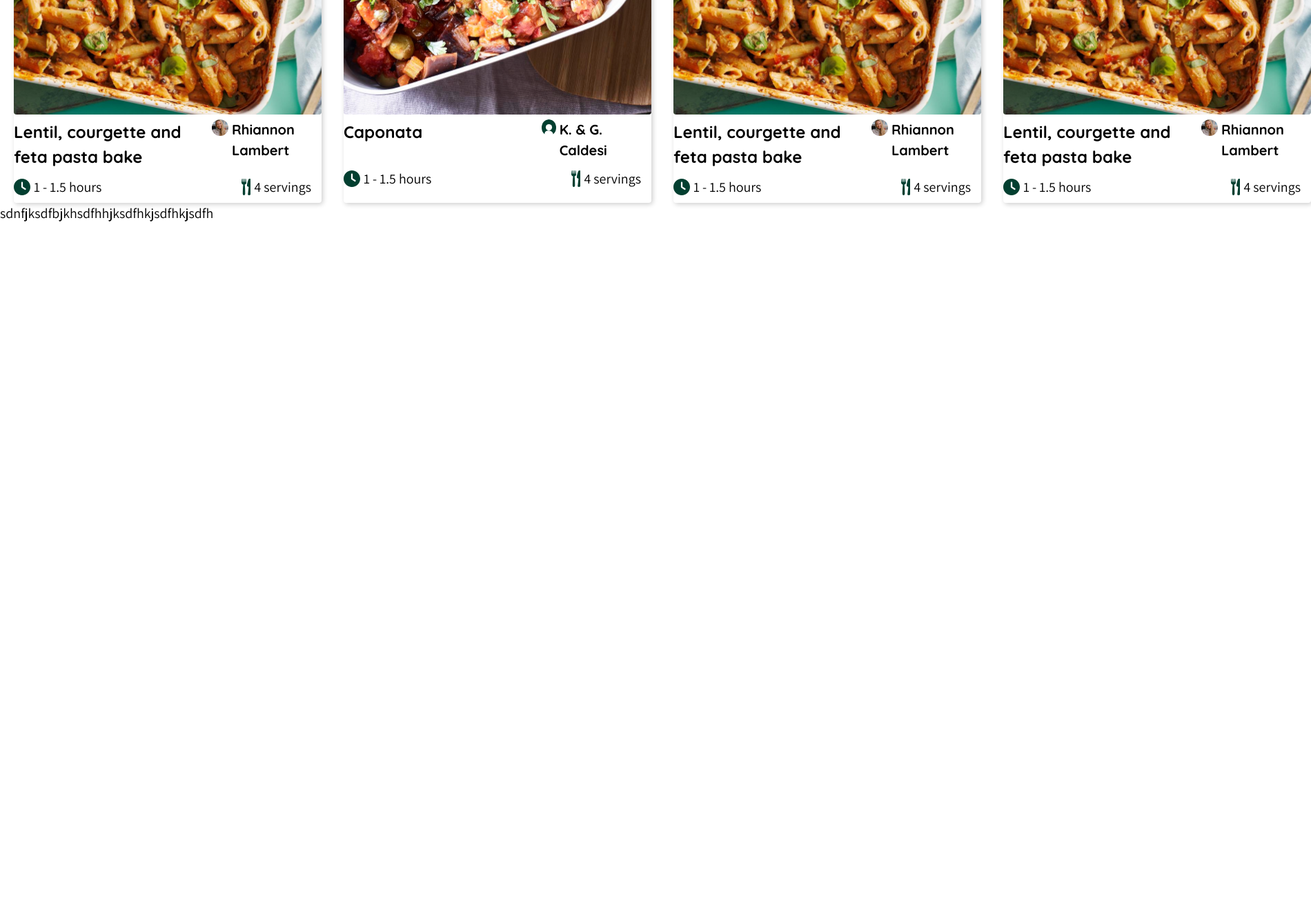
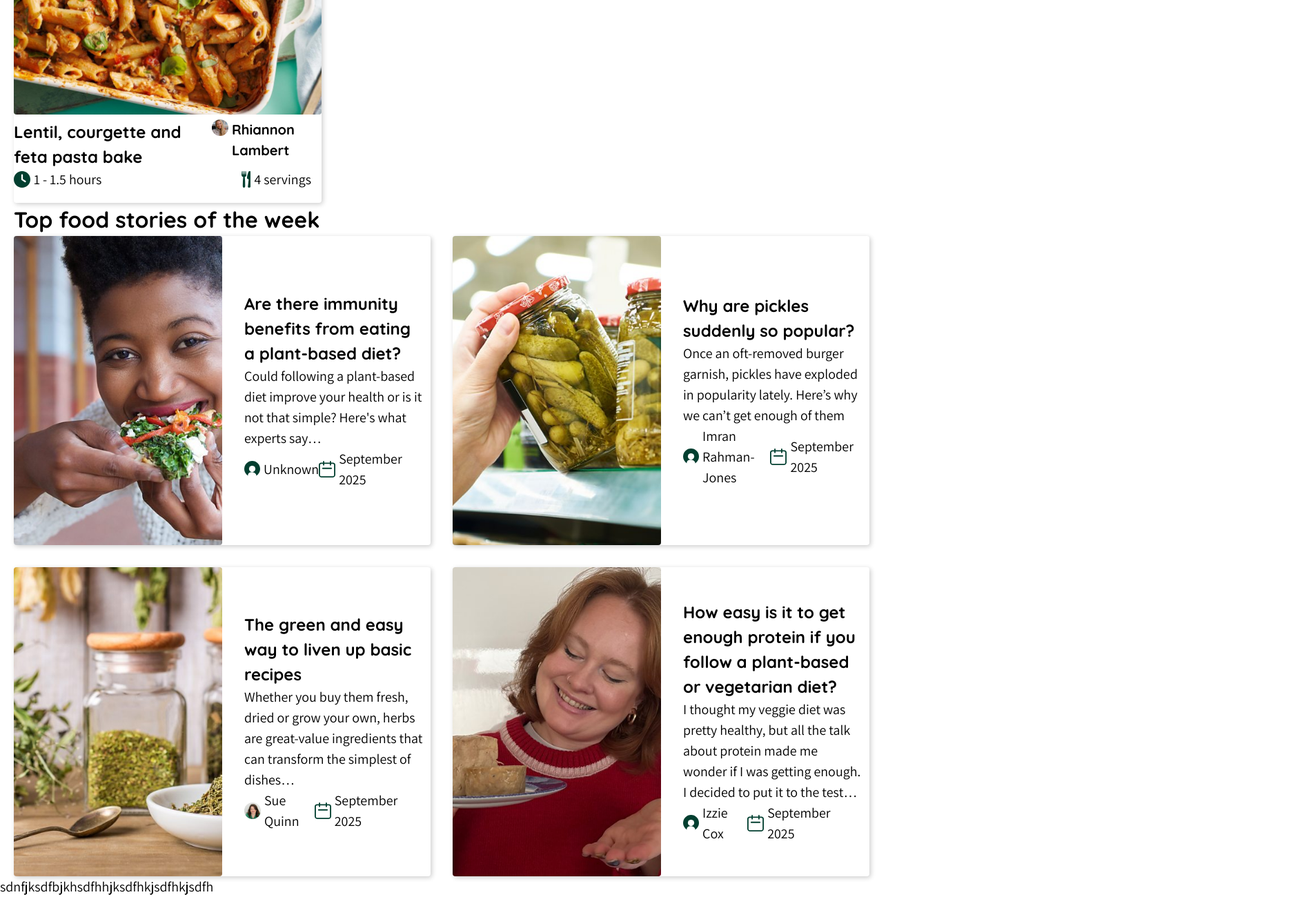
Before and after one commit to Smaakag3/FoodForThought, a plain HTML site: page index.html in a window 1280 px wide. Shown: the part 1240-2540 px from the top of the page at 69% size, 1900 px wide, since content can reach past the window. Before the commit the page ends 1564 px from the top, so only its background shows below. Drawn offline with Linux system fonts and the light colour scheme.

Commit message:
Food storeis section lavet og done

```diff
--- a/Assets/Css/Style.css
+++ b/Assets/Css/Style.css
@@ -194,11 +194,60 @@ p {
     align-items: flex-start;
 }
 
-.cardInfoBot {
-    margin-top: 11px;
-}
 
 .recipes {
     display: flex;
     gap: 32px;
 }
+
+/* Generelt card */
+.card {
+    box-shadow: var(--standard-shadow);
+    border-radius: 4px;
+}
+
+
+/* Food stories */
+.foodStories {
+    display: grid;
+    grid-template-columns: repeat(2,1fr);
+    gap: 32px;
+}
+
+.foodStory {
+    display: grid;
+    grid-template-columns: repeat(2,1fr);
+    align-items: center;
+    height: 448px;
+}
+
+.foodStory img {
+    width: 100%;
+    height: 100%;
+    object-fit: cover;
+    border-radius: 4px;
+}
+
+.foodStoryInfo {
+    margin-left: 32px;
+    margin-right: 8px;
+}
+
+.foodStory .iconImg {
+    height: 24px;
+    width: auto;
+}
+
+.foodStory .profilePicture {
+    max-width: 24px;
+    max-height: 24px;
+    border-radius: 50%;
+    overflow: hidden;
+    display: inline-block;
+}
+
+.profilePicture img {
+    width: 100%;
+    height: 100%;
+    object-fit: cover;
+}
--- a/index.html
+++ b/index.html
@@ -52,75 +52,81 @@
           </div>
         </div>
       </article>
-      <article class="recipe">
-        <img src="./Assets/Img/recipePic/caponata.jpg" alt="Picture of caponata" class="recipeMainPic">
-        <div class="cardInfo cardInfoTop">
+      </div>
+      </section>
+      <section>
+        <h2>Top food stories of the week</h2>
+        <div class="foodStories">
+        <a href="#" class="foodStory card ">
+          <img src="./Assets/Img/foodStories/benefitsOfPlantBased.jpg" alt="">
+          <div class="foodStoryInfo">
+            <h3>Are there immunity benefits from eating a plant-based diet?</h3>
+            <p>Could following a plant-based diet improve your health or is it not that simple? Here's what experts say…</p>
+            <div class="cardInfo cardInfoBot">
           <div>
-          <h3>Caponata</h3>
+            <img src="./Assets/Img/iconsAndLogos/iconUserProfile.svg" alt="Icon af et bruger" class="iconImg">
+            <p>Unknown</p>
           </div>
           <div>
-          <a href="#" class="recipeAuthor"><div class="cardInfoImg"><img src="./Assets/Img/iconsAndLogos/iconUserProfile.svg" alt="Rhinannon Lambert profilbillede"></div>
-          <h4>K. & G. Caldesi</h4></a>
+          <img src="./Assets/Img/iconsAndLogos/iconCalender.svg" alt="Icon af bestik" class="iconImg">
+          <p>September 2025</p>
           </div>
         </div>
-        <div class="cardInfo cardInfoBot">
+          </div>
+        </a>
+        <a href="#" class="foodStory card ">
+          <img src="./Assets/Img/foodStories/popularPickles.jpg" alt="billede af pickles">
+          <div class="foodStoryInfo">
+            <h3>Why are pickles suddenly so popular?</h3>
+            <p>Once an oft-removed burger garnish, pickles have exploded in popularity lately. Here’s why we can’t get enough of them</p>
+            <div class="cardInfo">
           <div>
-            <img src="./Assets/Img/iconsAndLogos/iconClock.svg" alt="Icon af et ur" class="iconImg">
-            <p>1 - 1.5 hours</p>
+            <img src="./Assets/Img/iconsAndLogos/iconUserProfile.svg" alt="Icon af et bruger" class="iconImg">
+            <p>Imran Rahman-Jones</p>
           </div>
           <div>
-          <img src="./Assets/Img/iconsAndLogos/iconUtensils.svg" alt="Icon af bestik" class="iconImg">
-          <p> 4 servings</p>
+          <img src="./Assets/Img/iconsAndLogos/iconCalender.svg" alt="Icon af bestik" class="iconImg">
+          <p>September 2025</p>
           </div>
         </div>
-      </article>
-      <article class="recipe">
-        <img src="./Assets/Img/recipePic/lentilCourgetteAnd.jpg" alt="Picture of Lentil, courgette and feta pasta bake" class="recipeMainPic">
-        <div class="cardInfo cardInfoTop">
+          </div>
+        </a>
+        <a href="#" class="foodStory card ">
+          <img src="./Assets/Img/foodStories/greenHerbs.jpg" alt="">
+          <div class="foodStoryInfo">
+            <h3>The green and easy way to liven up basic recipes</h3>
+            <p>Whether you buy them fresh, dried or grow your own, herbs are great-value ingredients that can transform the simplest of dishes…</p>
+            <div class="cardInfo">
           <div>
-          <h3>Lentil, courgette and feta pasta bake</h3>
+            <img src="./Assets/Img/profilePics/sueQuinn.jpg" alt="Icon af et bruger" class="profilePicture">
+            <p>Sue Quinn</p>
           </div>
           <div>
-          <a href="#" class="recipeAuthor"><div class="cardInfoImg"><img src="./Assets/Img/profilePics/rhiannonLambert.jpg" alt="Rhinannon Lambert profilbillede"></div>
-          <h4>Rhiannon Lambert</h4></a>
+          <img src="./Assets/Img/iconsAndLogos/iconCalender.svg" alt="Icon af bestik" class="iconImg">
+          <p>September 2025</p>
           </div>
         </div>
-        <div class="cardInfo cardInfoBot">
+          </div>
+        </a>
+        <a href="#" class="foodStory card ">
+          <img src="./Assets/Img/foodStories/plantBasedProtein.jpg" alt="">
+          <div class="foodStoryInfo">
+            <h3>How easy is it to get enough protein if you follow a plant-based or vegetarian diet?</h3>
+            <p>I thought my veggie diet was pretty healthy, but all the talk about protein made me wonder if I was getting enough. I decided to put it to the test…</p>
+            <div class="cardInfo">
           <div>
-            <img src="./Assets/Img/iconsAndLogos/iconClock.svg" alt="Icon af et ur" class="iconImg">
-            <p>1 - 1.5 hours</p>
+            <img src="./Assets/Img/iconsAndLogos/iconUserProfile.svg" alt="Icon af et bruger" class="iconImg">
+            <p>Izzie Cox</p>
           </div>
           <div>
-          <img src="./Assets/Img/iconsAndLogos/iconUtensils.svg" alt="Icon af bestik" class="iconImg">
-          <p> 4 servings</p>
+          <img src="./Assets/Img/iconsAndLogos/iconCalender.svg" alt="Icon af bestik" class="iconImg">
+          <p>September 2025</p>
           </div>
         </div>
-      </article>
-      <article class="recipe">
-        <img src="./Assets/Img/recipePic/lentilCourgetteAnd.jpg" alt="Picture of Lentil, courgette and feta pasta bake" class="recipeMainPic">
-        <div class="cardInfo cardInfoTop">
-          <div>
-          <h3>Lentil, courgette and feta pasta bake</h3>
           </div>
-          <div>
-          <a href="#" class="recipeAuthor"><div class="cardInfoImg"><img src="./Assets/Img/profilePics/rhiannonLambert.jpg" alt="Rhinannon Lambert profilbillede"></div>
-          <h4>Rhiannon Lambert</h4></a>
-          </div>
+        </a>
         </div>
-        <div class="cardInfo cardInfoBot">
-          <div>
-            <img src="./Assets/Img/iconsAndLogos/iconClock.svg" alt="Icon af et ur" class="iconImg">
-            <p>1 - 1.5 hours</p>
-          </div>
-          <div>
-          <img src="./Assets/Img/iconsAndLogos/iconUtensils.svg" alt="Icon af bestik" class="iconImg">
-          <p> 4 servings</p>
-          </div>
-        </div>
-      </article>
-      </div>
       </section>
-
 
     </main>
     <footer>
```
